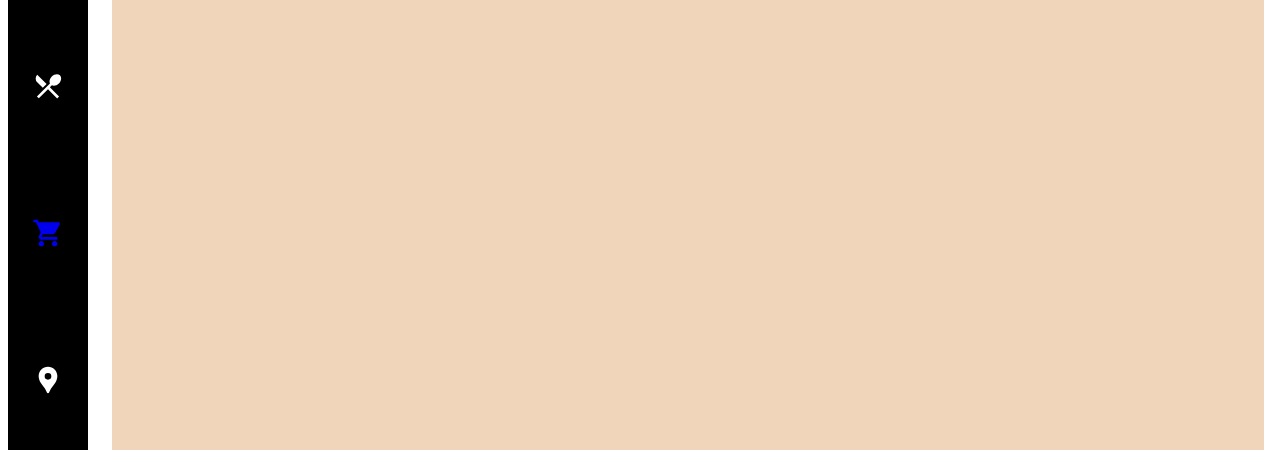
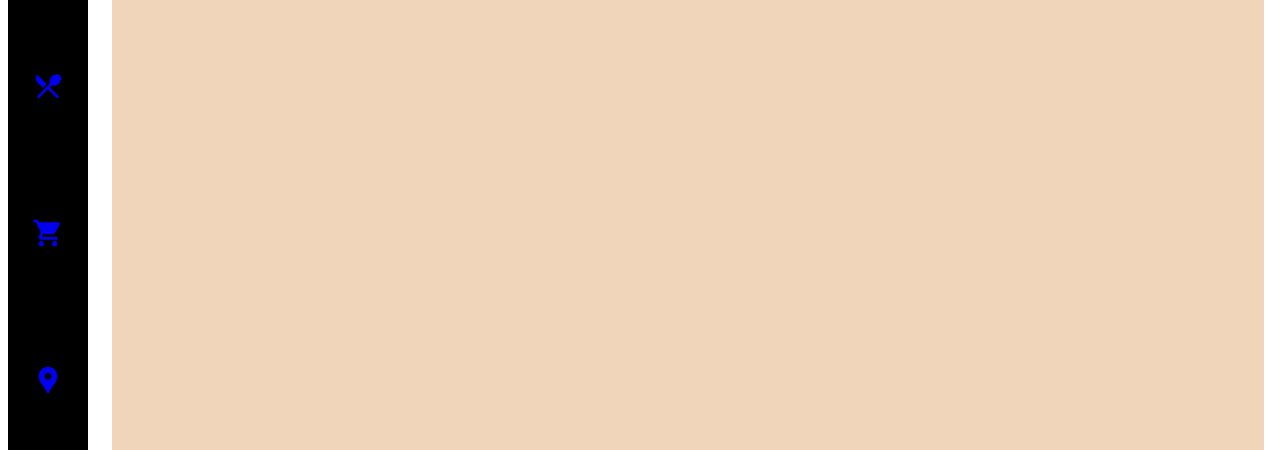
Before and after one commit to NatanaelPJ/ProjectPilot, a React (Create React App) app: page /cart in a window 1280 px wide. Shown: the part 165-615 px from the top of the page. Built offline with nearby package versions, Linux system fonts and the light colour scheme.

Commit message:
refactor: Alternating routes without page refresh

```diff
--- a/src/components/SideBar/index.tsx
+++ b/src/components/SideBar/index.tsx
@@ -1,4 +1,5 @@
 import * as icon from 'react-icons/md'
+import { Link } from 'react-router-dom'
 import { Container } from './style'
 
 export default function Nav() {
@@ -7,29 +8,29 @@
       <Container>
         <ul>
           <li>
-            <a href='/'>
+            <Link to='/'>
               <icon.MdHome size={32}/>
-            </a>
+            </Link>
           </li>
           <li>
-            <a>
+            <Link to='/menu'>
               <icon.MdLocalDining size={32}/>
-            </a>
+            </Link>
           </li>
           <li>
-            <a href='/cart'>
+            <Link to='/cart'>
               <icon.MdLocalGroceryStore size={32}/>
-            </a>
+            </Link>
           </li>
           <li>
-            <a>
+            <Link to='/'>
               <icon.MdLocationPin size={32}/>
-            </a>
+            </Link>
           </li>
           <li>
-            <a href='/'>
+            <Link to='/'>
               <icon.MdExitToApp size={32} />
-            </a>
+            </Link>
           </li>
         </ul>
       </Container>
```
